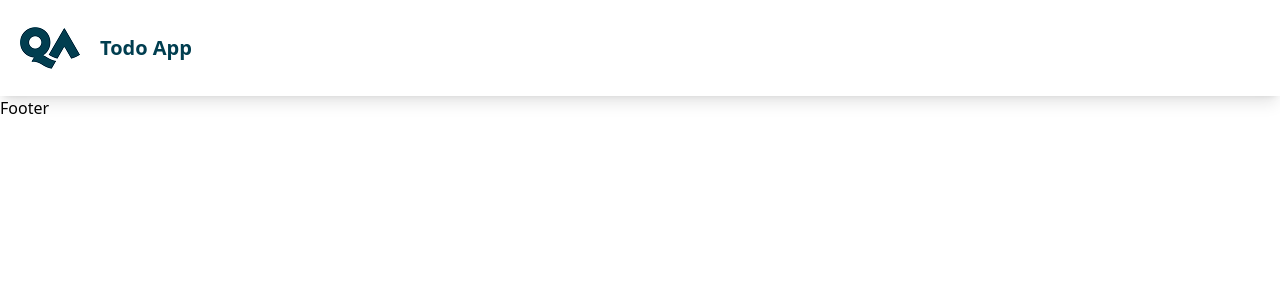
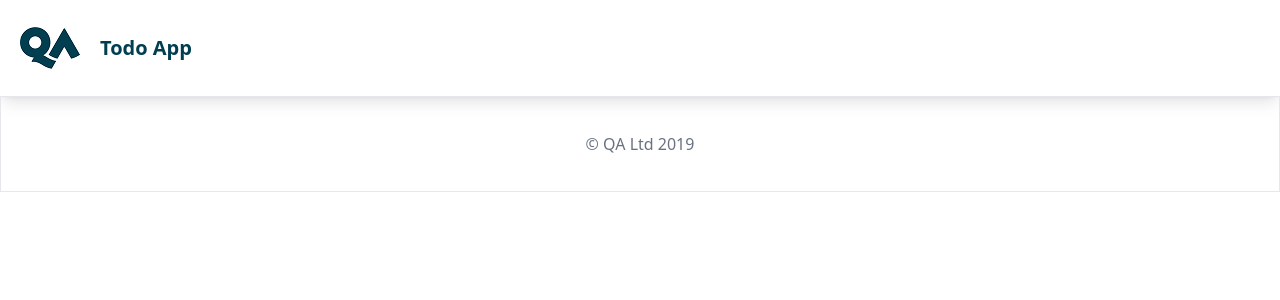
Before and after one commit to bryanbarakatsky/psb-project, a React (Vite) app in the folder psb/: page / in a window 1280 px wide. Shown: the top 300 px of the page. Built offline with nearby package versions, Linux system fonts and the light colour scheme.

Commit message:
CREATE: footer

```diff
--- a/psb/src/components/Footer.jsx
+++ b/psb/src/components/Footer.jsx
@@ -1,7 +1,11 @@
 import React from "react";
 
 const Footer = () => {
-  return <div>Footer</div>;
+  return (
+    <div className="w-full h-24 p-5 border-1 border-gray-200 flex items-center justify-center">
+      <h1 className="text-gray-500"> © QA Ltd 2019 </h1>
+    </div>
+  );
 };
 
 export default Footer;
```
